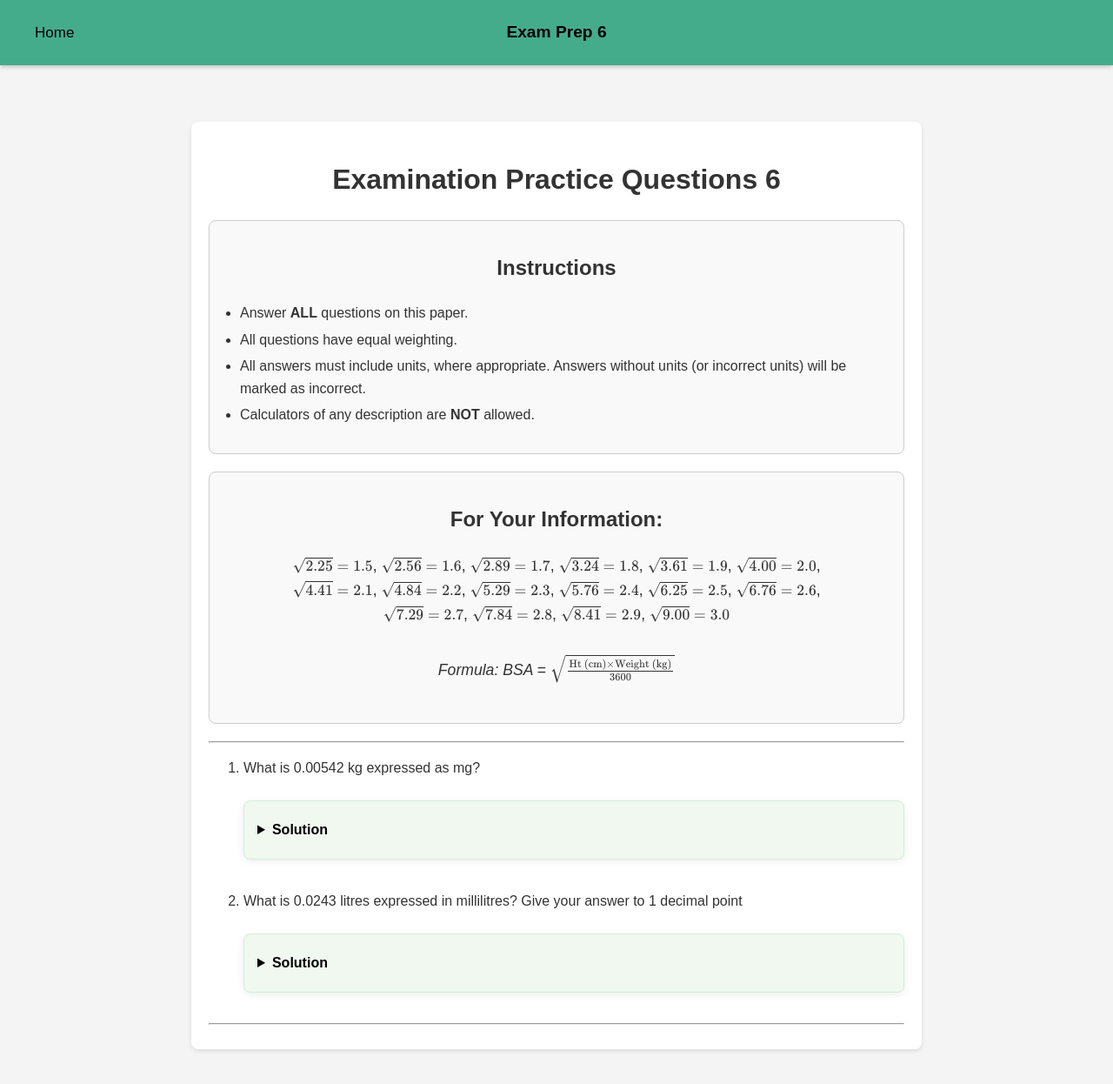
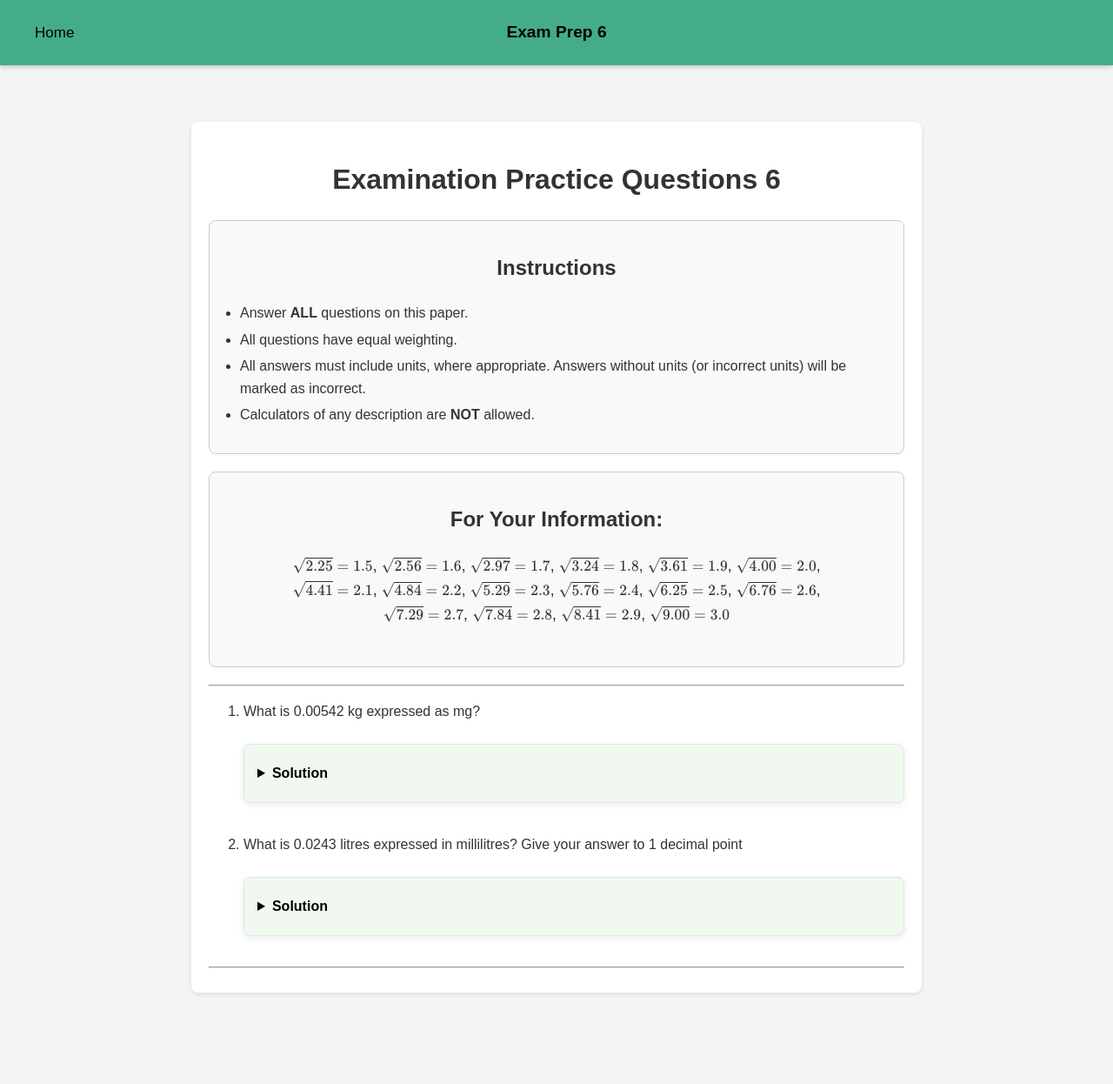
Before and after one commit to probe973/pha-4010y, a Jekyll site: the page built from examprep/pha06.md, in a window 1280 px wide and 1246 px high. Shown: the whole window at 87% size. Built offline with Jekyll 4.4.1, drawn with Linux system fonts in a browser that asks for light colours.

Commit message:
Update pha06.md

```diff
--- a/examprep/pha06.md
+++ b/examprep/pha06.md
@@ -19,11 +19,11 @@ title: Exam Prep 6
 <section class="formulae">
     <h2>For Your Information:</h2>
     <p>
-        $\sqrt{2.25} = 1.5$, $\sqrt{2.56} = 1.6$, $\sqrt{2.89} = 1.7$, $\sqrt{3.24} = 1.8$, $\sqrt{3.61} = 1.9$, $\sqrt{4.00} = 2.0$,<br>
+        $\sqrt{2.25} = 1.5$, $\sqrt{2.56} = 1.6$, $\sqrt{2.97} = 1.7$, $\sqrt{3.24} = 1.8$, $\sqrt{3.61} = 1.9$, $\sqrt{4.00} = 2.0$,<br>
         $\sqrt{4.41} = 2.1$, $\sqrt{4.84} = 2.2$, $\sqrt{5.29} = 2.3$, $\sqrt{5.76} = 2.4$, $\sqrt{6.25} = 2.5$, $\sqrt{6.76} = 2.6$,<br>
         $\sqrt{7.29} = 2.7$, $\sqrt{7.84} = 2.8$, $\sqrt{8.41} = 2.9$, $\sqrt{9.00} = 3.0$
     </p>
-    <p><em>Formula: BSA = $\sqrt{\frac{\text{Ht (cm)} \times \text{Weight (kg)}}{3600}}$</em></p>
+
 </section>
 
 <hr>
```
